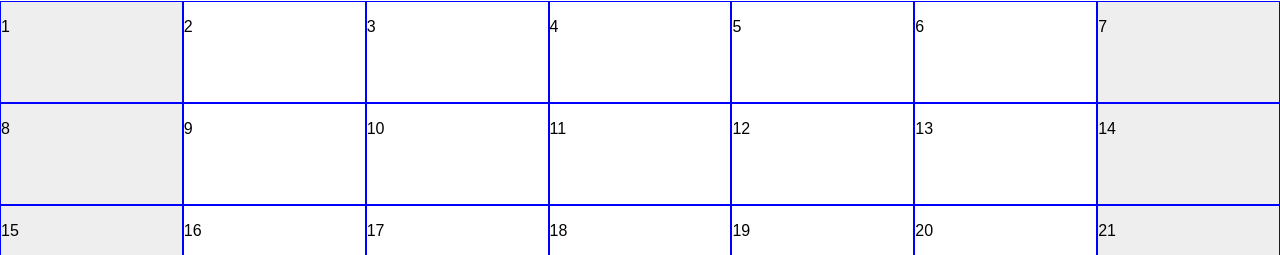
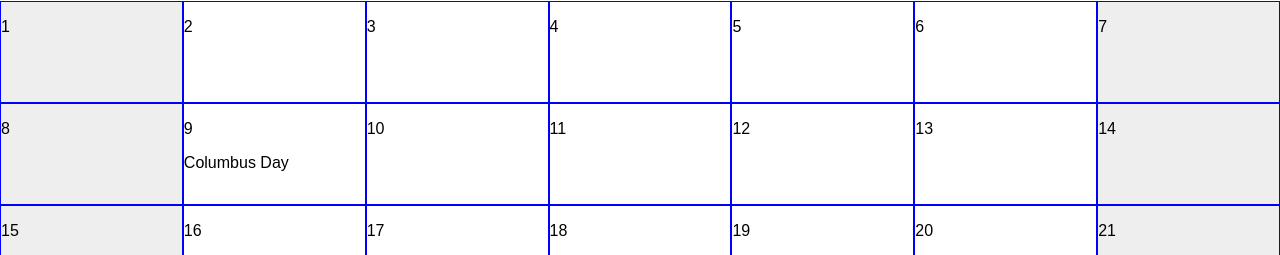
Before and after one commit to jsullivan5/calendar, a React (Create React App) app: page / in a window 1280 px wide. Shown: the part 129-384 px from the top of the page. Built offline with nearby package versions, Linux system fonts and the light colour scheme.

Commit message:
Add Events component and render with map in Day component

```diff
--- a/src/components/Day.js
+++ b/src/components/Day.js
@@ -1,13 +1,22 @@
 import React from 'react';
+import Event from './Event';
 
 const Day = (props) => {
-  const dayEvents = props.events.length > 0 ?
-    <p>{props.events.name}</p> : null;
+  let dailyEvents;
+
+  if (props.events.length > 0) {
+    dailyEvents = props.events.map(ev => (
+      <Event
+        key={ev.name}
+        name={ev.name}
+      />
+    ));
+  }
 
   return (
     <div className={`day ${props.weekend ? 'weekend' : null}`}>
       <p>{props.day}</p>
-      {dayEvents}
+      {dailyEvents || null}
     </div>
   );
 };
--- /dev/null
+++ b/src/components/Event.js
@@ -0,0 +1,9 @@
+import React from 'react';
+
+const Event = props => (
+  <div>
+    {props.name}
+  </div>
+);
+
+export default Event;
```
